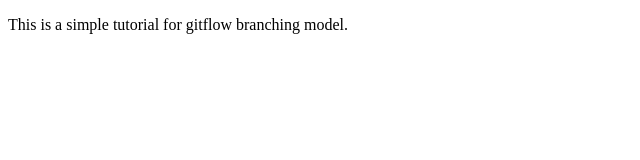
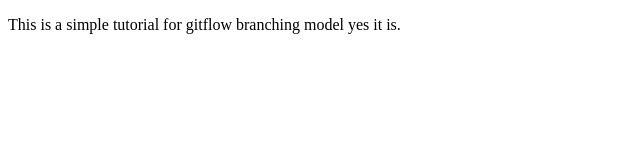
Before and after one commit to geekiedj/git-flow-demo, a plain HTML site: page index.html in a window 1280 px wide. Shown: the full height of the page, 0-640 px from the left. Drawn offline with Linux system fonts and the light colour scheme.

Commit message:
add phase two

```diff
--- a/index.html
+++ b/index.html
@@ -7,6 +7,6 @@
     <title>Document</title>
   </head>
   <body>
-    <p>This is a simple tutorial for gitflow branching model.</p>
+    <p>This is a simple tutorial for gitflow branching model yes it is.</p>
   </body>
 </html>
```
